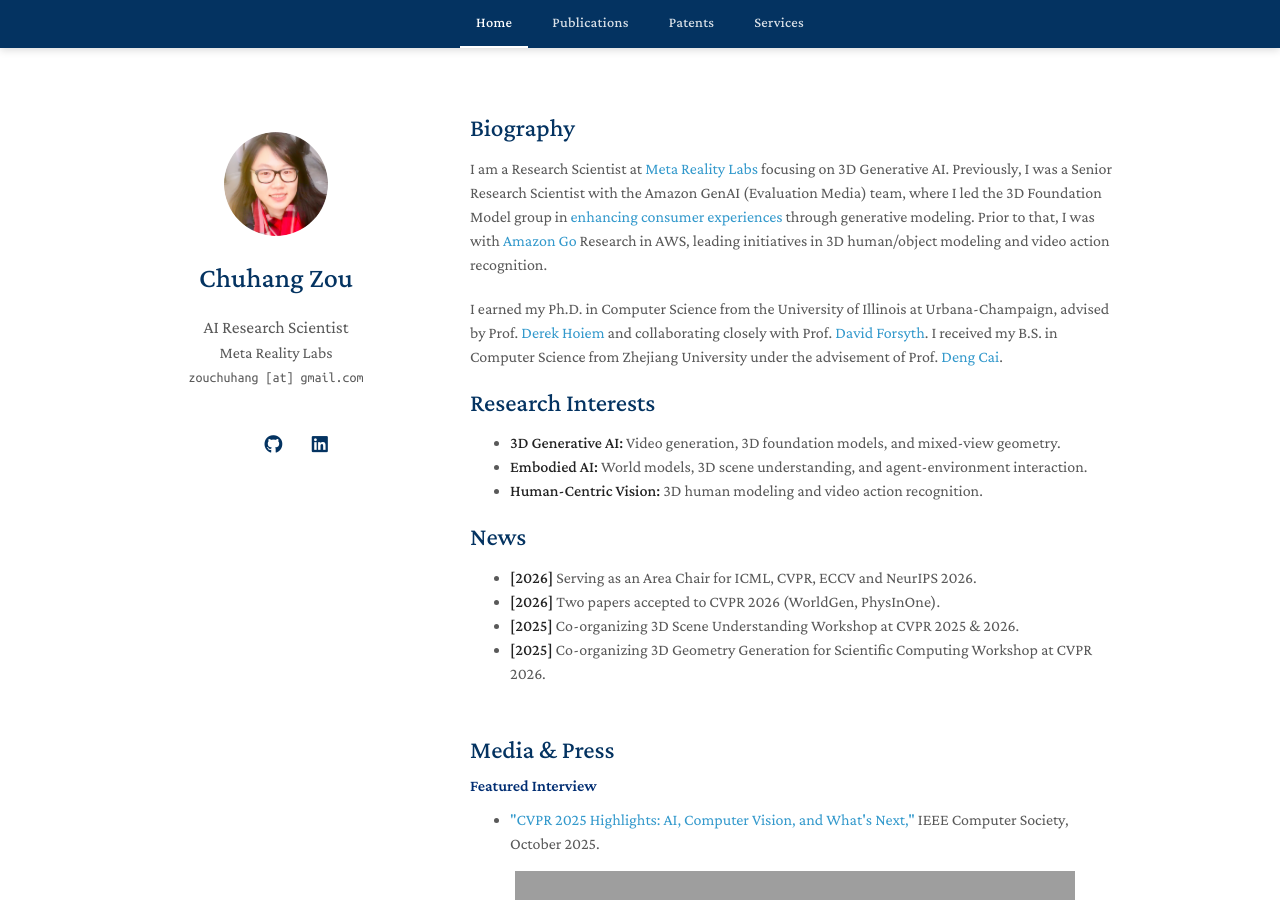
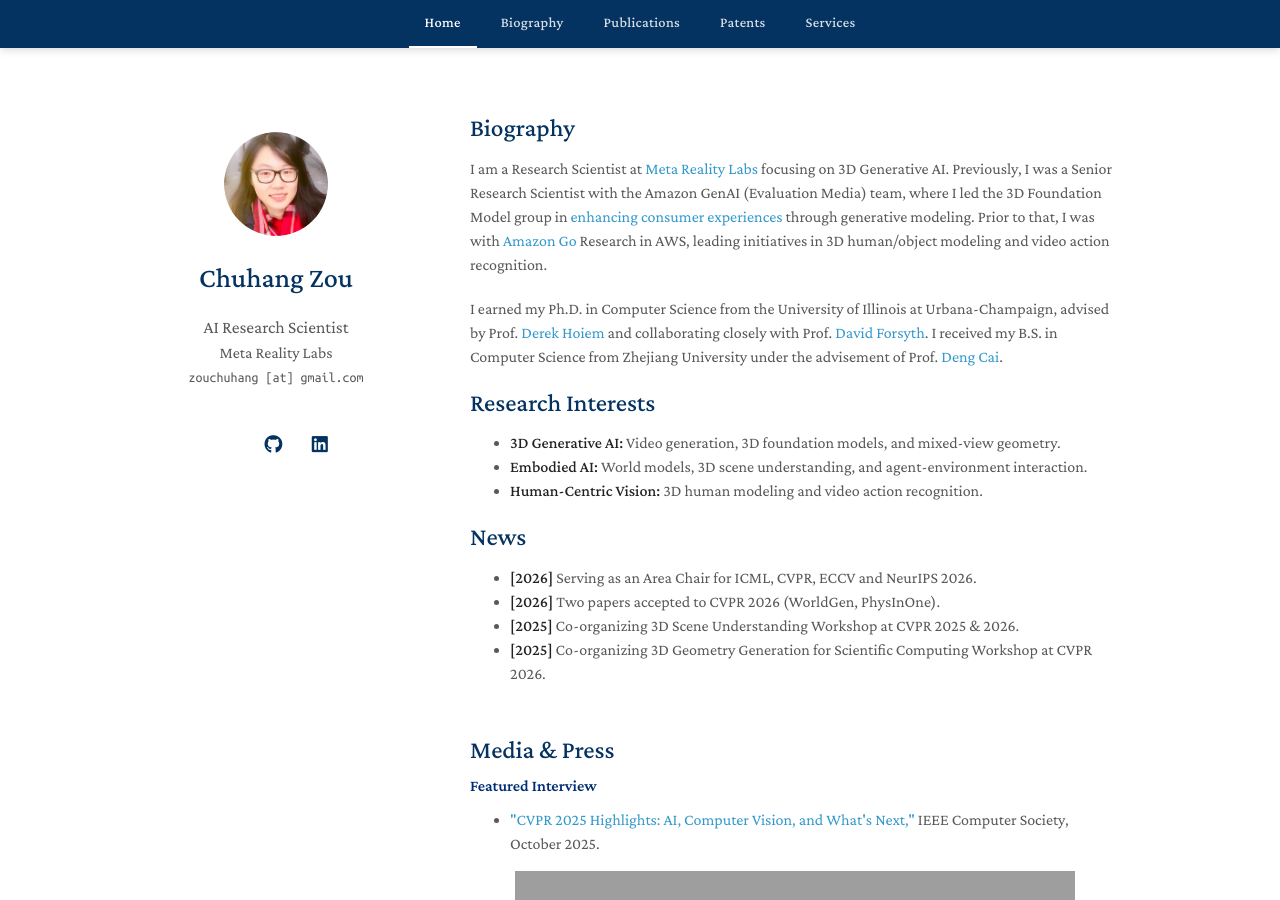
Before and after one commit to zouchuhang/zouchuhang.github.io, a Jekyll site: the page built from index.md, in a window 1280 px wide and 900 px high. Built offline with Jekyll 4.4.1, drawn with Linux system fonts in a browser that asks for light colours; a style sheet for code colours, icons or effects is not loaded; grey boxes are pictures that could not be loaded.

Commit message:
Add Biography link to sticky navigation bar

```diff
--- a/_layouts/homepage.html
+++ b/_layouts/homepage.html
@@ -39,6 +39,7 @@
     <nav class="sticky-nav" id="sticky-nav">
       <div class="nav-inner">
         <a href="#" class="nav-link">Home</a>
+        <a href="#biography" class="nav-link">Biography</a>
         <a href="#publications" class="nav-link">Publications</a>
         <a href="#patents" class="nav-link">Patents</a>
         <a href="#services" class="nav-link">Services</a>
@@ -155,7 +156,7 @@
       // Highlight active nav link on scroll
       window.addEventListener('scroll', function() {
         var navHeight = document.getElementById('sticky-nav').offsetHeight;
-        var sections = ['publications', 'patents', 'services'];
+        var sections = ['biography', 'publications', 'patents', 'services'];
         var current = '';
         sections.forEach(function(id) {
           var el = document.getElementById(id);
--- a/index.md
+++ b/index.md
@@ -2,7 +2,7 @@
 layout: homepage
 ---
 
-## Biography
+<h2 id="biography">Biography</h2>
 
 I am a Research Scientist at [Meta Reality Labs](https://about.meta.com/realitylabs/) focusing on 3D Generative AI. Previously, I was a Senior Research Scientist with the Amazon GenAI (Evaluation Media) team, where I led the 3D Foundation Model group in [enhancing consumer experiences](https://www.aboutamazon.com/news/retail/how-amazon-is-using-ai-to-help-customers-shop) through generative modeling. Prior to that, I was with [Amazon Go](https://www.justwalkout.com/) Research in AWS, leading initiatives in 3D human/object modeling and video action recognition.
 
```
